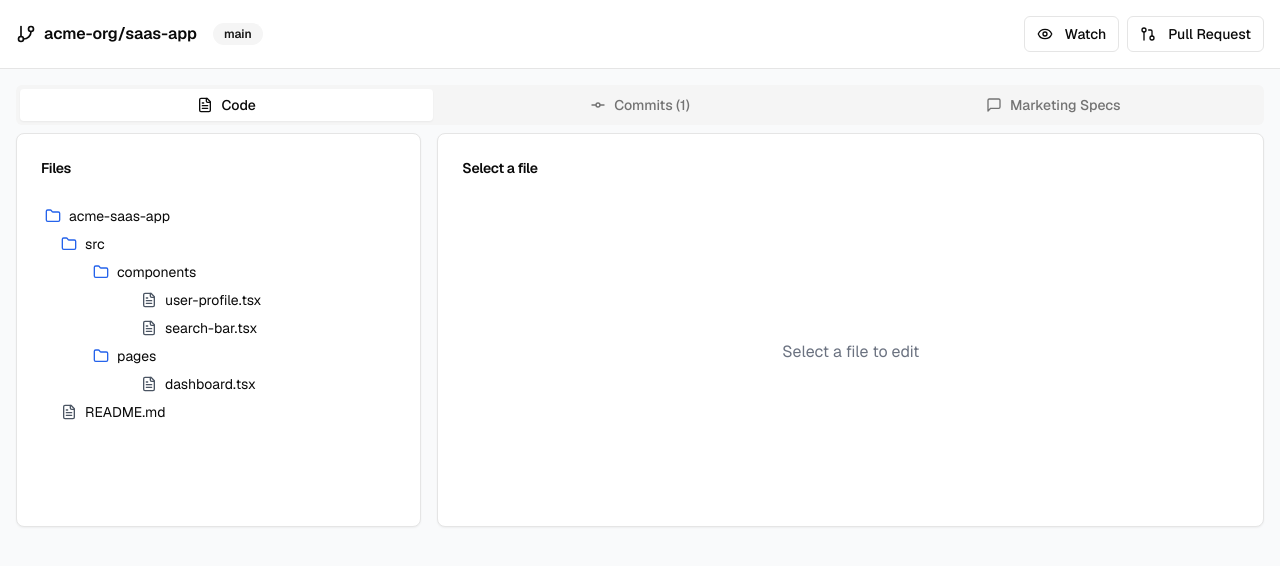
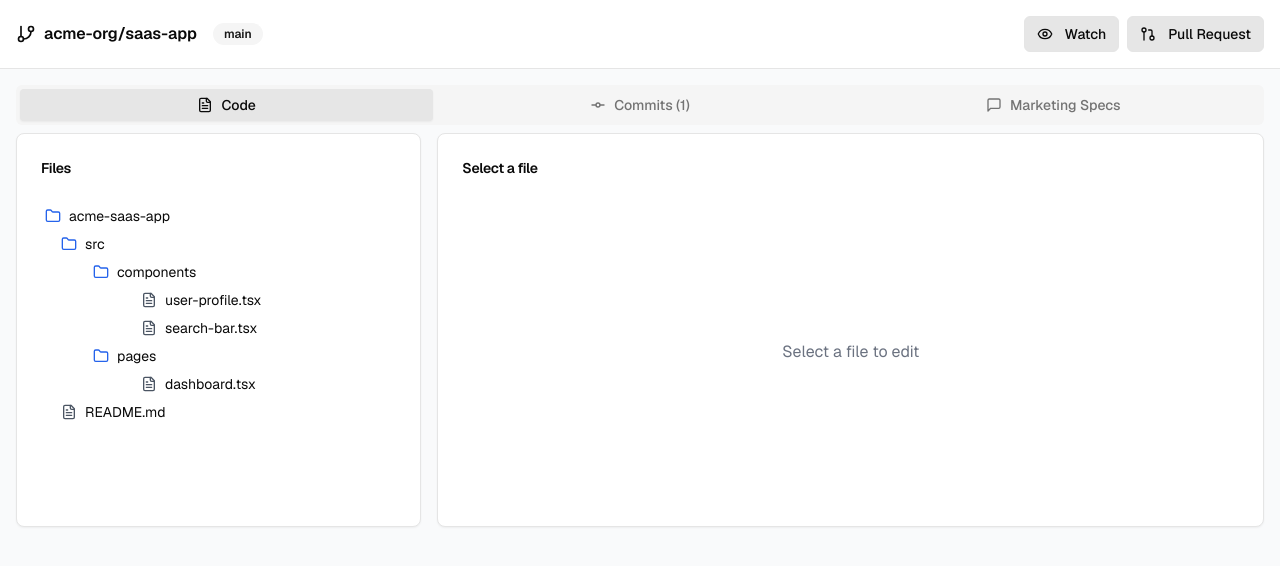
Before and after one commit to RB-gravi/RB-GRAVI, a Next.js app in the folder demo_gravity/: page / in a window 1280 px wide. Shown: the top 566 px of the page. Built offline with nearby package versions, Linux system fonts and the light colour scheme.

Commit message:
Update globals.css

```diff
--- a/demo_gravity/app/globals.css
+++ b/demo_gravity/app/globals.css
@@ -10,7 +10,7 @@
 
 @layer base {
   :root {
-    --background: 0 0% 100%;
+    --background: 0 0% 90%;
     --foreground: 0 0% 4.0%;
     --card: 0 0% 100%;
     --card-foreground: 0 0% 3.9%;
```
